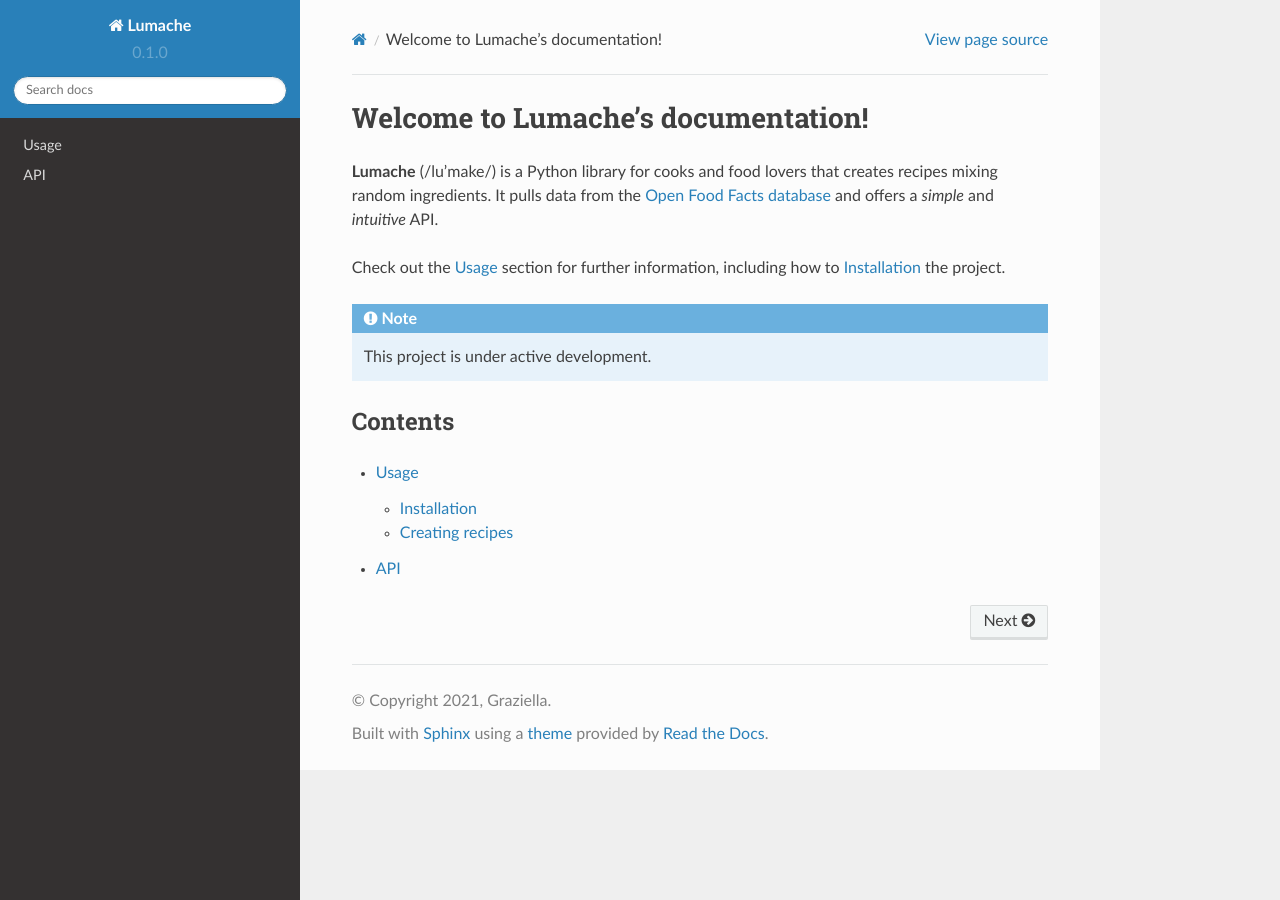
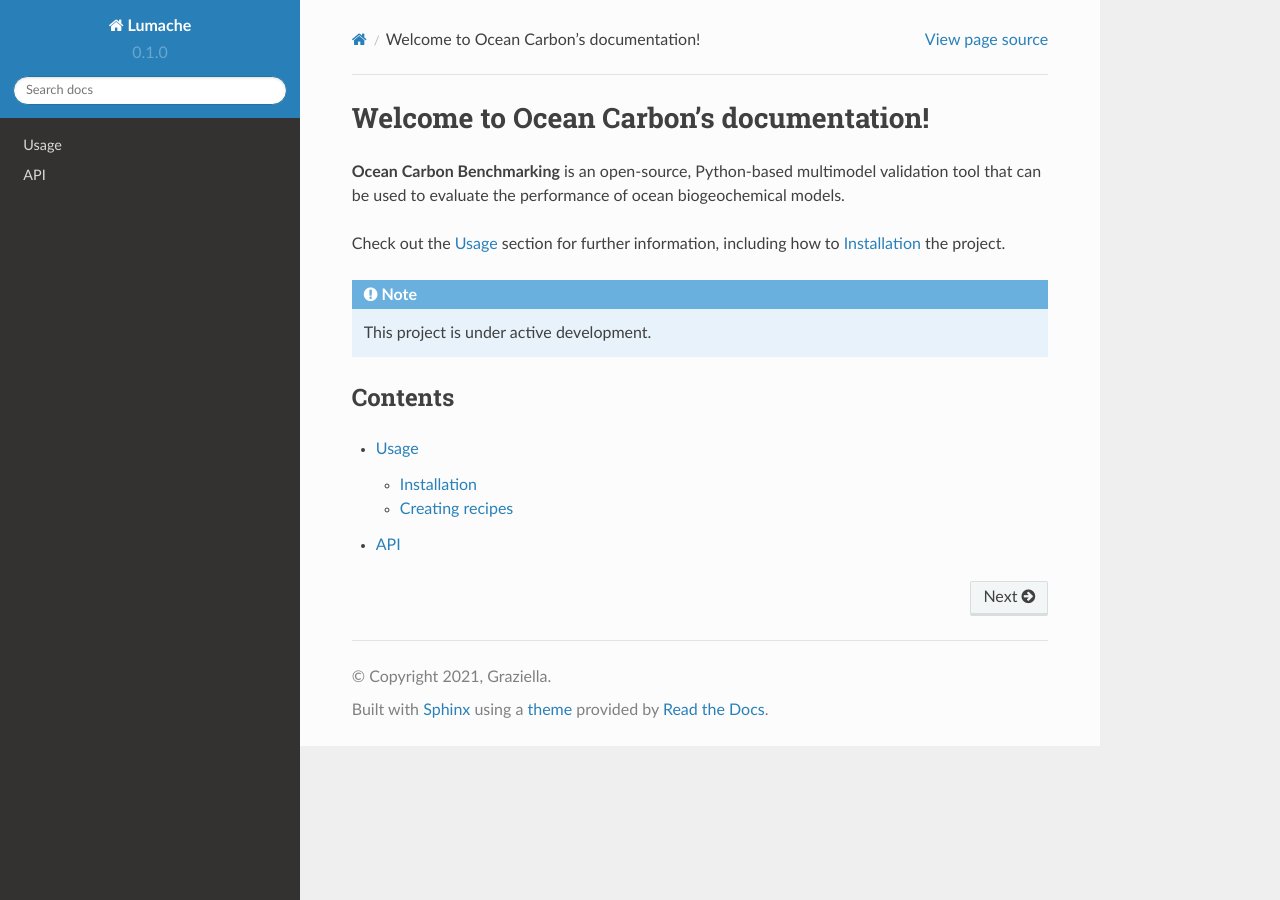
Before and after one commit to gelsworth/ocean-carbon, a Sphinx documentation site: the page built from docs/source/index.rst, in a window 1280 px wide. Built offline with Sphinx 7.4.7 and the Read the Docs theme 2.0.0, drawn with Linux system fonts in a browser that asks for light colours.

Commit message:
Update index.rst

```diff
--- a/docs/source/index.rst
+++ b/docs/source/index.rst
@@ -1,10 +1,7 @@
-Welcome to Lumache's documentation!
+Welcome to Ocean Carbon's documentation!
 ===================================
 
-**Lumache** (/lu'make/) is a Python library for cooks and food lovers
-that creates recipes mixing random ingredients.
-It pulls data from the `Open Food Facts database <https://world.openfoodfacts.org/>`_
-and offers a *simple* and *intuitive* API.
+**Ocean Carbon Benchmarking** is an open-source, Python-based multimodel validation tool that can be used to evaluate the performance of ocean biogeochemical models.
 
 Check out the :doc:`usage` section for further information, including
 how to :ref:`installation` the project.
```
